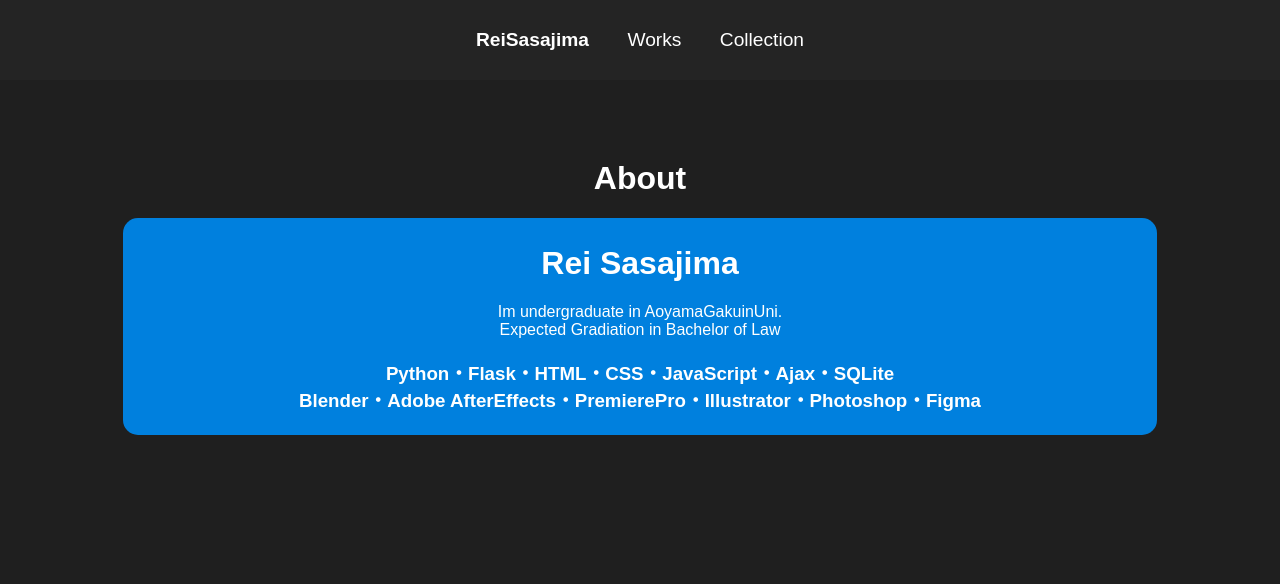
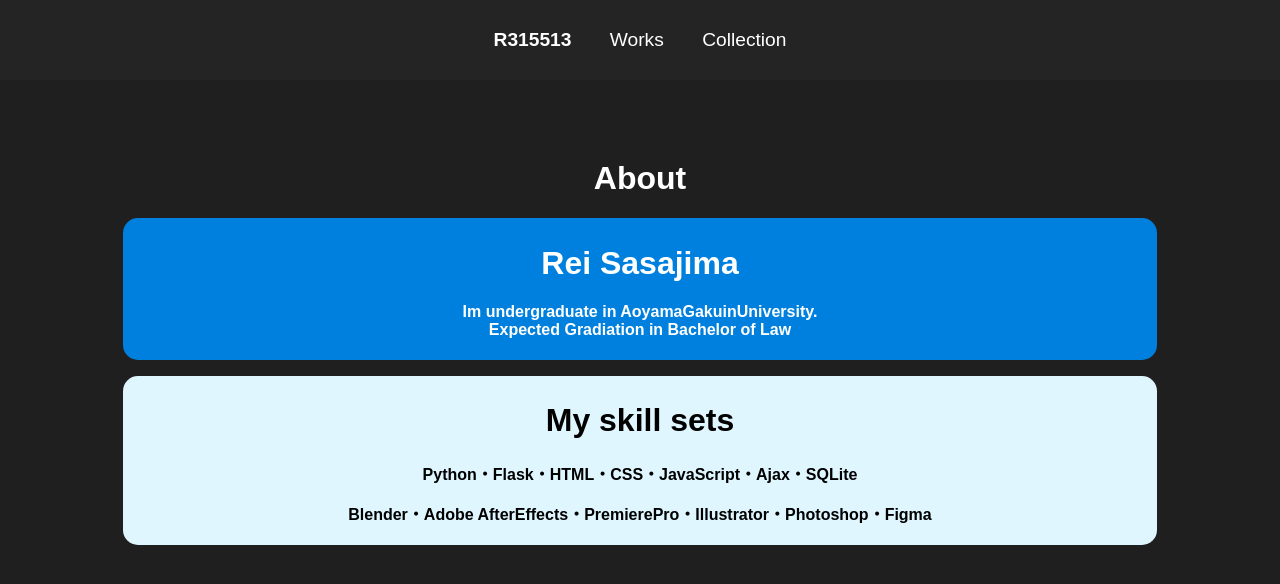
Before and after one commit to ReiSasajima/site, a React (Create React App) app: page / in a window 1280 px wide. Shown: the top 584 px of the page. Built offline with nearby package versions, Linux system fonts and the light colour scheme.

Commit message:
add skill sets description to home.jsx

```diff
--- a/src/App.css
+++ b/src/App.css
@@ -6,7 +6,7 @@
 /* ページ全体へのbackground適用 */
 body{
   background-color: #1f1f1f;
-  font-family: Arial, Helvetica, sans-serif;
+  font-family: sans-serif;
 }
 /* .App-header {
   display: flex;
--- a/src/App.js
+++ b/src/App.js
@@ -1,7 +1,7 @@
 import { BrowserRouter, Routes, Route } from "react-router-dom";
 import './App.css';
 // エントリポイント(index.js)を介してのimport
-import { Socialmedia, Twitter } from './components/index'
+// import { Socialmedia, Twitter } from './components/index'
 import Works from './components/Works'
 import Collection from './components/Collection'
 import Home from './components/Home'
--- a/src/components/About.jsx
+++ b/src/components/About.jsx
@@ -4,8 +4,8 @@
   return (
     <div className='AboutWrapper'>
       <h1 className='AboutWrapper-name'>Rei Sasajima</h1>
-      <p className='AboutWrapper-description'>Im undergraduate in AoyamaGakuinUni.<br></br>Expected Gradiation in Bachelor of Law</p>
-      <h3 className='AboutWrapper-skill'>Python・Flask・HTML・CSS・JavaScript・Ajax・SQLite<br></br>Blender・Adobe AfterEffects・PremierePro・Illustrator・Photoshop・Figma</h3>
+      <p className='AboutWrapper-description'>Im undergraduate in AoyamaGakuinUniversity.<br></br>Expected Gradiation in Bachelor of Law</p>
+      {/* <h3 className='AboutWrapper-skill'>Python・Flask・HTML・CSS・JavaScript・Ajax・SQLite<br></br>Blender・Adobe AfterEffects・PremierePro・Illustrator・Photoshop・Figma</h3> */}
     </div>
       )
 }
--- a/src/components/Home.jsx
+++ b/src/components/Home.jsx
@@ -1,5 +1,7 @@
 import NavBar from './NavBar';
 import About from './About'
+import { Skill } from './index'
+
 import AnimatedPage from './AnimatedPage';
 
 const Home = () => {
@@ -8,6 +10,7 @@
       <NavBar />
       <h1 className='section-title'>About</h1>
       <About />
+      <Skill />
     </>
   )
 }
--- a/src/components/NavBar.jsx
+++ b/src/components/NavBar.jsx
@@ -5,7 +5,7 @@
   return (
     <>
       <div className='nav-bar'>
-        <Link className='ReiSasajima' to={'/'}>ReiSasajima</Link>
+        <Link className='ReiSasajima' to={'/'}>R315513</Link>
         <Link className="Works" to={'/Works/'}>Works</Link>
         <Link className="Collection" to={'/Collection/'}>Collection</Link>
       </div>
--- /dev/null
+++ b/src/components/Skill.jsx
@@ -0,0 +1,12 @@
+import '../static/Skill.css'
+
+const Skill=()=> {
+  return (
+    <div className='Skill-Wrapper'>
+      <h1 className='Skill-Wrapper-Title'>My skill sets</h1>
+      <p className='Skill-Wrapper-Text'>Python・Flask・HTML・CSS・JavaScript・Ajax・SQLite</p>
+      <p className='Skill-Wrapper-Text'>Blender・Adobe AfterEffects・PremierePro・Illustrator・Photoshop・Figma</p>
+    </div>
+      )
+}
+export default Skill
--- a/src/components/index.js
+++ b/src/components/index.js
@@ -2,3 +2,4 @@
 export { default as About } from './About'
 export { default as Socialmedia } from './Socialmedia'
 export { default as Twitter } from './Twitter'
+export { default as Skill} from './Skill'
--- a/src/static/About.css
+++ b/src/static/About.css
@@ -23,6 +23,7 @@
   text-align: center;
   background-color: transparent;
   color: white;
+  font-weight: bold;
 }
 .AboutWrapper-skill{
   text-align: center;
--- /dev/null
+++ b/src/static/Skill.css
@@ -0,0 +1,19 @@
+.Skill-Wrapper{
+  background-color: #DFF6FF;
+  width: 80%;
+  padding: 0.3em;
+  margin-top: 1em;
+  margin-left: auto;
+  margin-right: auto;
+  border-radius: 15px;
+}
+.Skill-Wrapper-Title{
+  text-align: center;
+}
+.Skill-Wrapper-Text{
+  width: 80%;
+  text-align: center;
+  font-weight: bold;
+  margin-left: auto;
+  margin-right: auto;
+}
```
